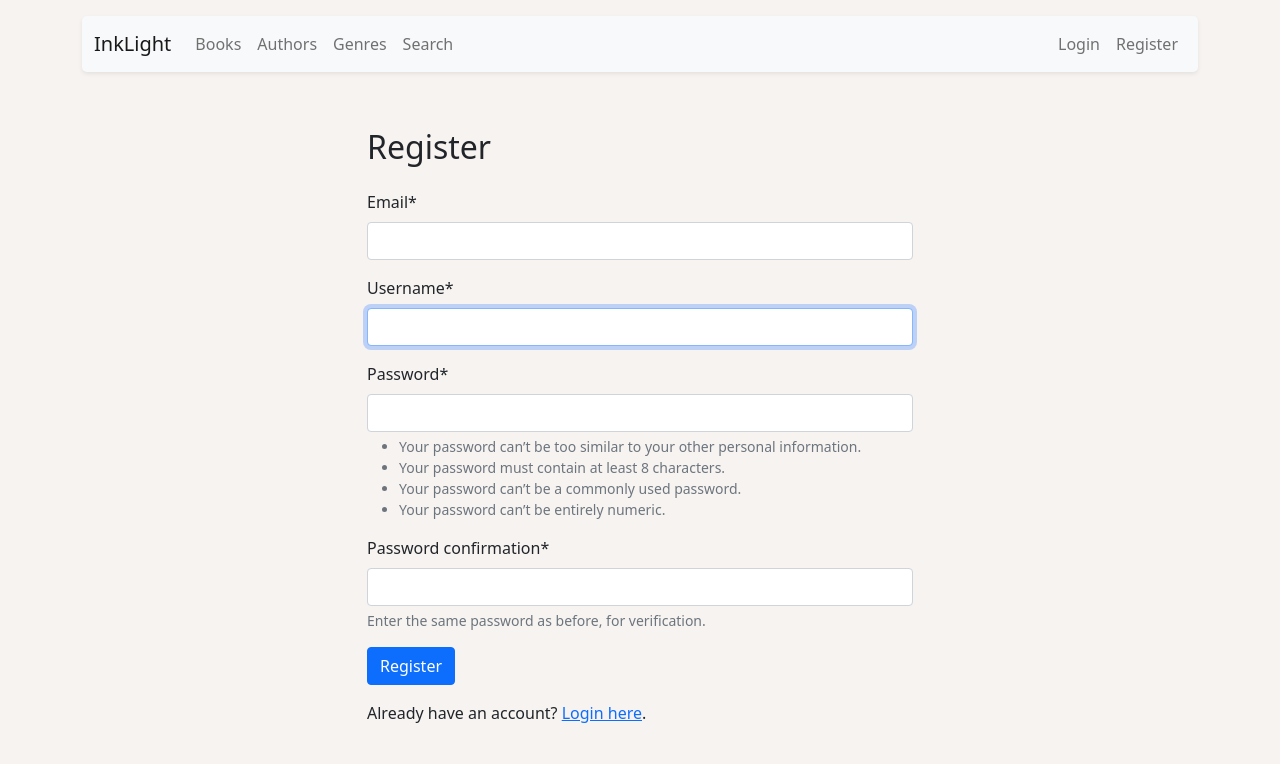
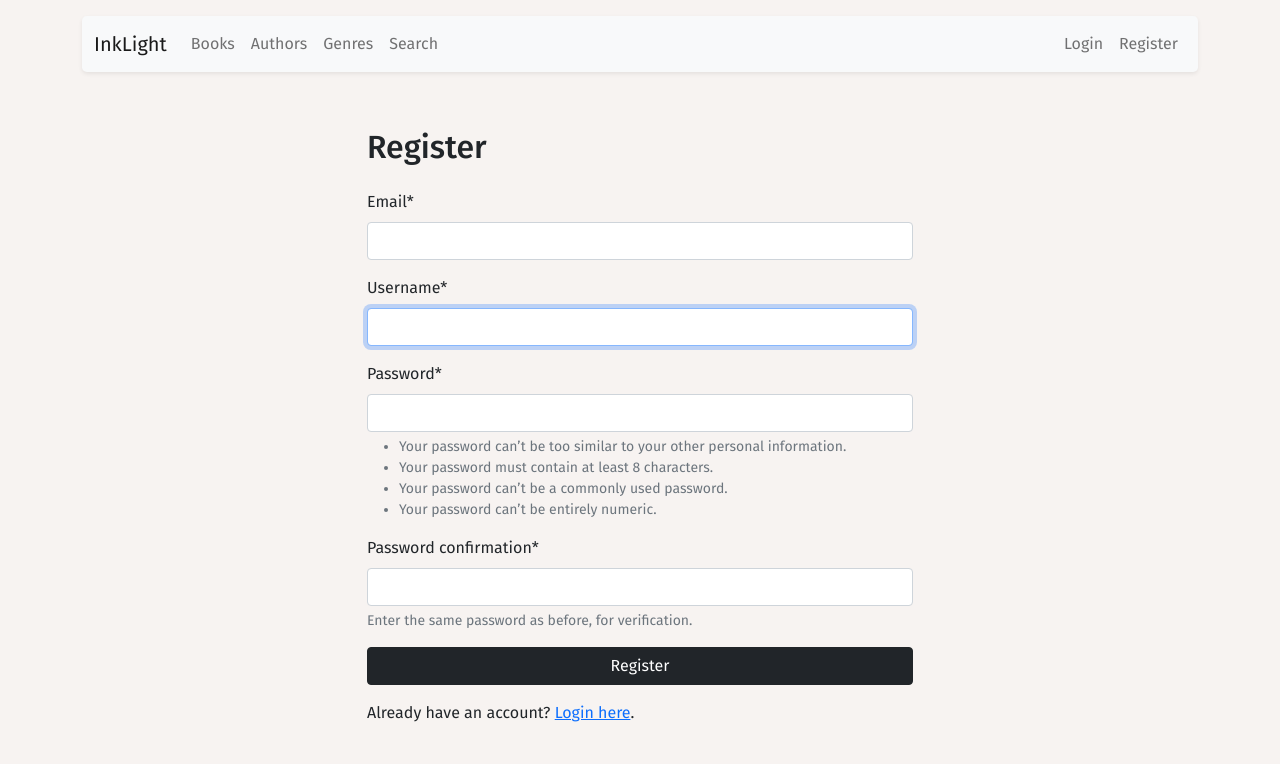
Before and after one commit to ahmed-kaif/inklight, a Django app: page /register/ in a window 1280 px wide. Shown: the top 764 px of the page. Run offline with Django 5.2, Linux system fonts and the light colour scheme; some libraries are stand-ins or nearby versions.

Commit message:
font changed & title fixed

```diff
--- a/books/static/books/css/styles.css
+++ b/books/static/books/css/styles.css
@@ -1,3 +1,4 @@
+@import url("https://fonts.googleapis.com/css2?family=Fira+Sans:ital,wght@0,100;0,200;0,300;0,400;0,500;0,600;0,700;0,800;0,900;1,100;1,200;1,300;1,400;1,500;1,600;1,700;1,800;1,900&family=Nunito:ital,wght@0,200..1000;1,200..1000&display=swap");
 .rating {
   display: inline-block;
   unicode-bidi: bidi-override;
@@ -13,6 +14,7 @@
 
 body {
   background-color: #f7f3f1;
+  font-family: "Fira Sans";
 }
 
 .pagination {
--- a/static/books/css/styles.css
+++ b/static/books/css/styles.css
@@ -1,4 +1,3 @@
-@import url("https://fonts.googleapis.com/css2?family=Nunito:ital,wght@0,200..1000;1,200..1000&display=swap");
 @import url("https://fonts.googleapis.com/css2?family=Fira+Sans:ital,wght@0,100;0,200;0,300;0,400;0,500;0,600;0,700;0,800;0,900;1,100;1,200;1,300;1,400;1,500;1,600;1,700;1,800;1,900&family=Nunito:ital,wght@0,200..1000;1,200..1000&display=swap");
 .rating {
   display: inline-block;
@@ -15,7 +14,7 @@
 
 body {
   background-color: #f7f3f1;
-  font: "Fira Sans";
+  font-family: "Fira Sans";
 }
 
 .pagination {
--- a/templates/author_list.html
+++ b/templates/author_list.html
@@ -1,4 +1,5 @@
 {% extends "base.html" %}
+{% block title %}InkLight | All Authors{% endblock title %}
 
 {% block content %}
 <h2>All Authors</h2>
--- a/templates/base.html
+++ b/templates/base.html
@@ -4,7 +4,7 @@
   {% load static %}
     <meta charset="UTF-8">
     <meta name="viewport" content="width=device-width, initial-scale=1.0">
-    <title>Document</title>
+    <title>{%block title%}InkLight{%endblock%}</title>
     <link href="https://cdn.jsdelivr.net/npm/bootstrap@5.0.2/dist/css/bootstrap.min.css" rel="stylesheet" integrity="sha384-EVSTQN3/azprG1Anm3QDgpJLIm9Nao0Yz1ztcQTwFspd3yD65VohhpuuCOmLASjC" crossorigin="anonymous">
     <link rel="stylesheet" href="https://cdnjs.cloudflare.com/ajax/libs/font-awesome/5.15.3/css/all.min.css" integrity="sha512-rZPQYMyTEtA6GtCrK9J6n9wpCgtZxHpHb/B7L5Asr9uJ21nOhN2TZK0bV6zLW8R8J9dbEflOKOlEhJzynQhS5g==" crossorigin="anonymous" />
     <link rel="stylesheet" href="{% static 'books/css/styles.css' %}">
@@ -17,7 +17,6 @@
         </div>
       </header>
     <div class="container py-4">
-
     {%block content%}
 
     {% endblock %}
--- a/templates/book_details.html
+++ b/templates/book_details.html
@@ -1,5 +1,7 @@
 {% extends 'base.html' %} {% load humanize %} {% load static%}
 {% load crispy_forms_tags %}
+{% block title %}InkLight | {{book.title|title}}{% endblock title %}
+
 {% block content %}
 <div class="row">
   <div class="col-md-3 col-12">
--- a/templates/book_list.html
+++ b/templates/book_list.html
@@ -1,4 +1,5 @@
 {%extends 'base.html' %}
+  {% block title %}InkLight | All Books{% endblock title %}
   {% block content%}
     <h2>All Books</h2>
     <hr>
--- a/templates/books/books_by_author.html
+++ b/templates/books/books_by_author.html
@@ -1,6 +1,7 @@
 {% extends "../base.html" %}
+{% block title %}InkLight | Author | {{name}} {% endblock title %}
+
 {% block content %}
-
 <h2>Books by {{ name }}</h2>
 <hr>
 
--- a/templates/books/books_by_category.html
+++ b/templates/books/books_by_category.html
@@ -1,6 +1,7 @@
 {% extends "../base.html" %}
+{% block title %}InkLight | Genre | {{category_name}} {% endblock title %}
+
 {% block content %}
-
 <h2>Books in {{ category_name }}</h2>
 <hr>
 
--- a/templates/profile.html
+++ b/templates/profile.html
@@ -1,7 +1,8 @@
 {% extends "base.html" %}
+{% block title %}InkLight | Profile | {{request.user.username}} {% endblock title %}
+
 {% block content %}
 
-<div class="container mt-5">
     <h2>Your Profile</h2>
     <hr>
     <div class="row">
@@ -25,7 +26,6 @@
         {% include "./partials/book_list.html" %}
     {% endif %}
 
-</div>
 
 
 
--- a/templates/registration/login.html
+++ b/templates/registration/login.html
@@ -2,6 +2,7 @@
 
 {% extends 'base.html' %}
 {% load crispy_forms_tags %}
+{% block title %}InkLight | Login {% endblock title %}
 
 
 {% block content %}
@@ -11,7 +12,9 @@
             <form method="post" action="{% url 'login' %}">
                 {% csrf_token %}
                 {{ form|crispy }}
-                <button type="submit" class="btn btn-primary">Login</button>
+                <div class="d-grid">
+                    <button type="submit" class="btn btn-dark">Login</button>
+                </div>
             </form>
             <p class="mt-3">Don't have an account? <a href="{% url 'register' %}">Register here</a>.</p>
         </div>
--- a/templates/registration/register.html
+++ b/templates/registration/register.html
@@ -2,6 +2,7 @@
 
 {% extends 'base.html' %}
 {% load crispy_forms_tags %}
+{% block title %}InkLight | Register {% endblock title %}
 
 
 {% block content %}
@@ -11,7 +12,9 @@
             <form method="post" action="{% url 'register' %}">
                 {% csrf_token %}
                 {{ form|crispy}}
-                <button type="submit" class="btn btn-primary">Register</button>
+                <div class="d-grid">
+                    <button type="submit" class="btn btn-dark">Register</button>
+                </div>
             </form>
             <p class="mt-3">Already have an account? <a href="{% url 'login' %}">Login here</a>.</p>
         </div>
--- a/templates/search_results.html
+++ b/templates/search_results.html
@@ -2,11 +2,12 @@
 
 {% extends 'base.html' %}
 {% load crispy_forms_tags %}
+{% block title %}InkLight | Search {% endblock title %}
 
 {% block content %}
     <h2>Search Results</h2>
     <hr>
-    <form method="get" action="{% url 'search_books' %}">
+    <form class="form-inline" method="get" action="{% url 'search_books' %}">
         {{ form|crispy }}
         <button type="submit" class="btn btn-warning">Search</button>
     </form>
```
